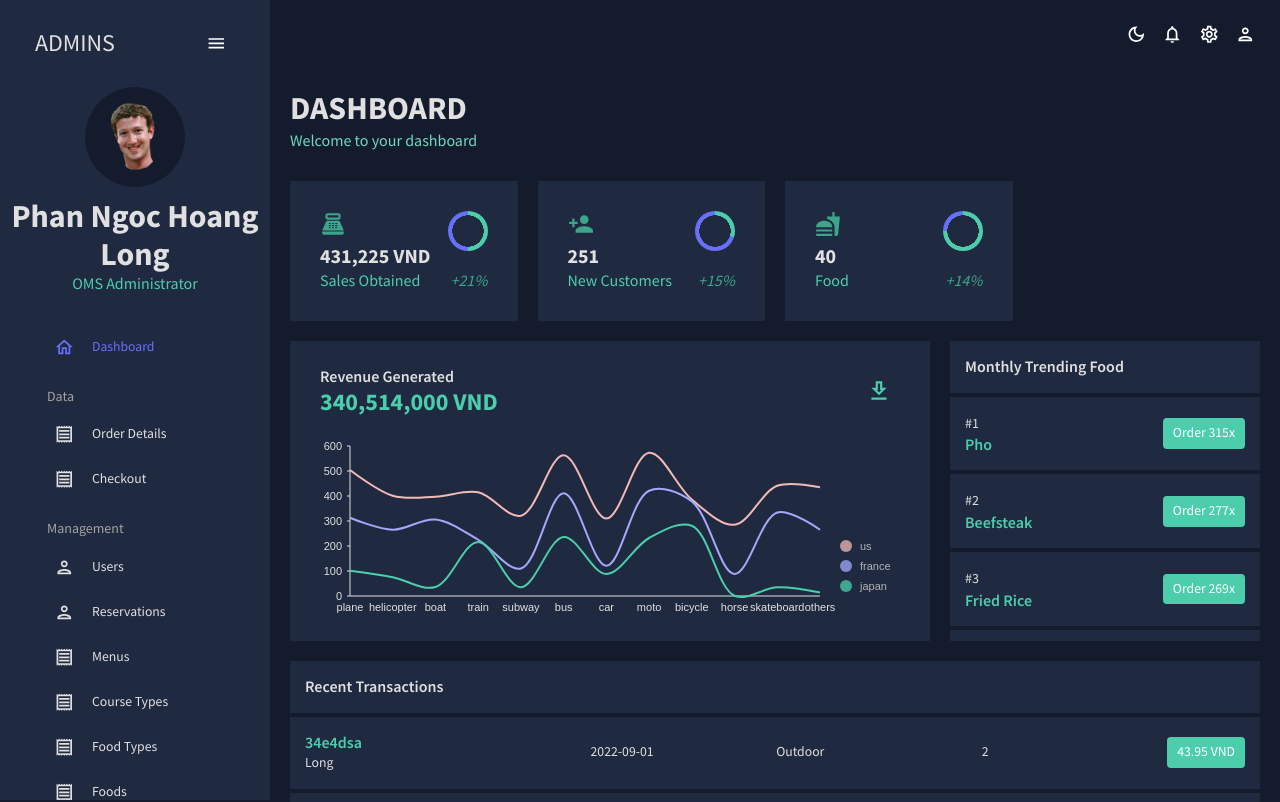
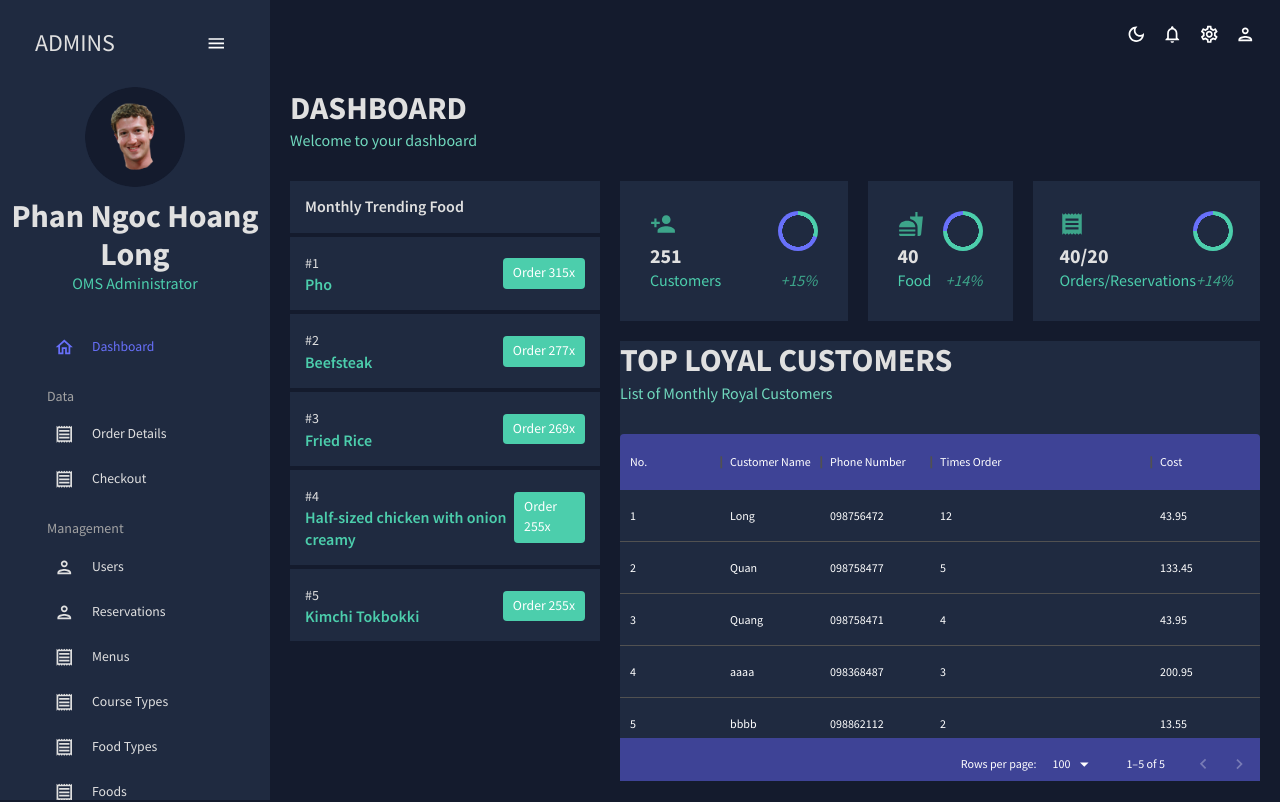
Before and after one commit to OMS-FA22SE19/FrontEndv2, a React (Create React App) app: page / in a window 1280 px wide. Shown: the top 802 px of the page. Built offline with nearby package versions, Linux system fonts and the light colour scheme; no server answers.

Commit message:
Edit dashboard

```diff
--- a/src/data/mockData.js
+++ b/src/data/mockData.js
@@ -268,68 +268,39 @@ export const mockDataInvoices = [
 
 export const mockTransactions = [
   {
-    txId: "34e4dsa",
+    id: "34e4dsa",
     user: "Long",
-    date: "2022-09-01",
-    tableType: "Outdoor",
-    numOfPeople: "2",
+    phoneNumber: "098756472",
+    quantity: "12",
     cost: "43.95",
   },
   {
-    txId: "0235dsa",
+    id: "0235dsa",
     user: "Quan",
-    date: "2022-04-01",
-    tableType: "Normal",
-    numOfPeople: "2",
+    phoneNumber: "098758477",
+    quantity: "5",
     cost: "133.45",
   },
   {
-    txId: "01e4dse",
+    id: "01e4dse",
     user: "Quang",
-    date: "2022-09-01",
-    tableType: "Normal",
-    numOfPeople: "4",
+    phoneNumber: "098758471",
+    quantity: "4",
     cost: "43.95",
   },
   {
-    txId: "51034szv",
+    id: "51034szv",
     user: "aaaa",
-    date: "2022-11-05",
-    tableType: "Dining",
-    numOfPeople: "12",
+    phoneNumber: "098368487",
+    quantity: "3",
     cost: "200.95",
   },
   {
-    txId: "0a123sb",
+    id: "0a123sb",
     user: "bbbb",
-    date: "2022-11-02",
-    tableType: "Normal",
-    numOfPeople: "2",
+    phoneNumber: "098862112",
+    quantity: "2",
     cost: "13.55",
-  },
-  {
-    txId: "01e4dsa",
-    user: "cccc",
-    date: "2021-09-01",
-    tableType: "Normal",
-    numOfPeople: "2",
-    cost: "43.95",
-  },
-  {
-    txId: "120s51a",
-    user: "eee",
-    date: "2019-04-15",
-    tableType: "Normal",
-    numOfPeople: "2",
-    cost: "24.20",
-  },
-  {
-    txId: "0315dsaa",
-    user: "ddd",
-    date: "2022-04-01",
-    tableType: "Normal",
-    numOfPeople: "2",
-    cost: "133.45",
   },
 ];
 
--- a/src/scenes/dashboard/index.jsx
+++ b/src/scenes/dashboard/index.jsx
@@ -8,7 +8,7 @@ import {
 } from "@mui/material";
 import { tokens } from "../../theme";
 import { mockTransactions, mockTrendingFood } from "../../data/mockData";
-import DownloadOutlinedIcon from "@mui/icons-material/DownloadOutlined";
+import ReceiptIcon from '@mui/icons-material/Receipt';
 import FastfoodIcon from "@mui/icons-material/Fastfood";
 import PointOfSaleIcon from "@mui/icons-material/PointOfSale";
 import PersonAddIcon from "@mui/icons-material/PersonAdd";
@@ -22,6 +22,7 @@ import ProgressCircle from "../../components/ProgressCircle";
 import axios from "axios";
 import * as React from "react";
 import { BarItem } from "@nivo/bar";
+import { DataGrid, GridToolbar } from "@mui/x-data-grid";
 
 const Dashboard = () => {
   const theme = useTheme();
@@ -39,6 +40,30 @@ const Dashboard = () => {
   React.useEffect(() => {
     fetchData();
   }, []);
+
+  const columns = [
+    {
+      field: "id",
+      headerName: "No.",
+      renderCell: (index) => index.api.getRowIndex(index.row.id) + 1,
+    },
+    { field: "user", headerName: "Customer Name" },
+    {
+      field: "phoneNumber",
+      headerName: "Phone Number",
+      flex: 1,
+    },
+    {
+      field: "quantity",
+      headerName: "Times Order",
+      flex: 2,
+    },
+    {
+      field: "cost",
+      headerName: "Cost",
+      flex: 1,
+    },
+  ];
 
   return (
     <Box m="20px">
@@ -58,137 +83,8 @@ const Dashboard = () => {
       >
         {/* ROW 1 */}
         <Box
-          gridColumn="span 3"
-          backgroundColor={colors.primary[400]}
-          display="flex"
-          alignItems="center"
-          justifyContent="center"
-        >
-          <StatBox
-            title="431,225 VND"
-            subtitle="Sales Obtained"
-            progress="0.50"
-            increase="+21%"
-            icon={
-              <PointOfSaleIcon
-                sx={{ color: colors.greenAccent[600], fontSize: "26px" }}
-              />
-            }
-          />
-        </Box>
-        <Box
-          gridColumn="span 3"
-          backgroundColor={colors.primary[400]}
-          display="flex"
-          alignItems="center"
-          justifyContent="center"
-        >
-          {/* <StatBox
-            title={newCustomers.customers}
-            subtitle="New Customers"
-            progress="0.30"
-            increase={"+" + newCustomers.increase}
-            icon={
-              <PersonAddIcon
-                sx={{ color: colors.greenAccent[600], fontSize: "26px" }}
-              />
-            }
-          /> */}
-          <StatBox
-            title="251"
-            subtitle="New Customers"
-            progress="0.30"
-            increase="+15%"
-            icon={
-              <PersonAddIcon
-                sx={{ color: colors.greenAccent[600], fontSize: "26px" }}
-              />
-            }
-          />
-        </Box>
-        <Box
-          gridColumn="span 3"
-          backgroundColor={colors.primary[400]}
-          display="flex"
-          alignItems="center"
-          justifyContent="center"
-        >
-          <StatBox
-            title="40"
-            subtitle="Food"
-            progress="0.75"
-            increase="+14%"
-            icon={
-              <FastfoodIcon
-                sx={{ color: colors.greenAccent[600], fontSize: "26px" }}
-              />
-            }
-          />
-        </Box>
-        {/* <Box
-          gridColumn="span 3"
-          backgroundColor={colors.primary[400]}
-          display="flex"
-          alignItems="center"
-          justifyContent="center"
-        >
-          <StatBox
-            title="1,325,134"
-            subtitle="Traffic Received"
-            progress="0.80"
-            increase="+43%"
-            icon={
-              <TrafficIcon
-                sx={{ color: colors.greenAccent[600], fontSize: "26px" }}
-              />
-            }
-          />
-        </Box> */}
-
-        {/* ROW 2 */}
-        <Box
-          gridColumn="span 8"
-          gridRow="span 2"
-          backgroundColor={colors.primary[400]}
-        >
-          <Box
-            mt="25px"
-            p="0 30px"
-            display="flex "
-            justifyContent="space-between"
-            alignItems="center"
-          >
-            <Box>
-              <Typography
-                variant="h5"
-                fontWeight="600"
-                color={colors.grey[100]}
-              >
-                Revenue Generated
-              </Typography>
-              <Typography
-                variant="h3"
-                fontWeight="bold"
-                color={colors.greenAccent[500]}
-              >
-                340,514,000 VND
-              </Typography>
-            </Box>
-            <Box>
-              <IconButton>
-                <DownloadOutlinedIcon
-                  sx={{ fontSize: "26px", color: colors.greenAccent[500] }}
-                />
-              </IconButton>
-            </Box>
-          </Box>
-          <Box height="250px" m="-20px 0 0 0">
-            <LineChart isDashboard={true} />
-          </Box>
-        </Box>
-        <Box
           gridColumn="span 4"
-          gridRow="span 2"
+          gridRow="span 3"
           backgroundColor={colors.primary[400]}
           overflow="auto"
         >
@@ -236,85 +132,175 @@ const Dashboard = () => {
             </Box>
           ))}
         </Box>
+        {/* <Box
+          gridColumn="span 3"
+          backgroundColor={colors.primary[400]}
+          display="flex"
+          alignItems="center"
+          justifyContent="center"
+        >
+          <StatBox
+            title="431,225 VND"
+            subtitle="Sales Obtained"
+            progress="0.50"
+            increase="+21%"
+            icon={
+              <PointOfSaleIcon
+                sx={{ color: colors.greenAccent[600], fontSize: "26px" }}
+              />
+            }
+          />
+        </Box> */}
+        <Box
+          gridColumn="span 3"
+          backgroundColor={colors.primary[400]}
+          display="flex"
+          alignItems="center"
+          justifyContent="center"
+        >
+          {/* <StatBox
+            title={newCustomers.customers}
+            subtitle="New Customers"
+            progress="0.30"
+            increase={"+" + newCustomers.increase}
+            icon={
+              <PersonAddIcon
+                sx={{ color: colors.greenAccent[600], fontSize: "26px" }}
+              />
+            }
+          /> */}
+          <StatBox
+            title="251"
+            subtitle="Customers"
+            progress="0.30"
+            increase="+15%"
+            icon={
+              <PersonAddIcon
+                sx={{ color: colors.greenAccent[600], fontSize: "26px" }}
+              />
+            }
+          />
+        </Box>
+        <Box
+          gridColumn="span 2"
+          backgroundColor={colors.primary[400]}
+          display="flex"
+          alignItems="center"
+          justifyContent="center"
+        >
+          <StatBox
+            title="40"
+            subtitle="Food"
+            progress="0.75"
+            increase="+14%"
+            icon={
+              <FastfoodIcon
+                sx={{ color: colors.greenAccent[600], fontSize: "26px" }}
+              />
+            }
+          />
+        </Box>
+        <Box
+          gridColumn="span 3"
+          backgroundColor={colors.primary[400]}
+          display="flex"
+          alignItems="center"
+          justifyContent="center"
+        >
+          <StatBox
+            title="40/20"
+            subtitle="Orders/Reservations"
+            progress="0.75"
+            increase="+14%"
+            icon={
+              <ReceiptIcon
+                sx={{ color: colors.greenAccent[600], fontSize: "26px" }}
+              />
+            }
+          />
+        </Box>
+        {/* <Box
+          gridColumn="span 3"
+          backgroundColor={colors.primary[400]}
+          display="flex"
+          alignItems="center"
+          justifyContent="center"
+        >
+          <StatBox
+            title="1,325,134"
+            subtitle="Traffic Received"
+            progress="0.80"
+            increase="+43%"
+            icon={
+              <TrafficIcon
+                sx={{ color: colors.greenAccent[600], fontSize: "26px" }}
+              />
+            }
+          />
+        </Box> */}
+
+        {/* ROW 2 */}
+        {/* <Box
+          gridColumn="span 8"
+          gridRow="span 2"
+          backgroundColor={colors.primary[400]}
+        >
+          <Box
+            mt="25px"
+            p="0 30px"
+            display="flex "
+            justifyContent="space-between"
+            alignItems="center"
+          >
+          </Box>
+        </Box> */}
 
         {/* ROW 3 */}
         <Box
-          gridColumn="span 12"
-          gridRow="span 2"
+          gridColumn="span 8"
+          height="55vh"
           backgroundColor={colors.primary[400]}
           overflow="auto"
         >
+          <Header title="TOP LOYAL CUSTOMERS" subtitle="List of Monthly Royal Customers" />
           <Box
-            xs={5} md={5}
+            m="5px 0 0 0"
             display="flex"
-            justifyContent="space-between"
             alignItems="center"
             borderBottom={`4px solid ${colors.primary[500]}`}
             colors={colors.grey[100]}
-            p="15px"
+            height="45vh"
+            sx={{
+              "& .MuiDataGrid-root": {
+                border: "none",
+              },
+              "& .MuiDataGrid-cell": {
+                borderBottom: "none",
+              },
+              "& .name-column--cell": {
+                color: colors.greenAccent[300],
+              },
+              "& .MuiDataGrid-columnHeaders": {
+                backgroundColor: colors.blueAccent[700],
+                borderBottom: "none",
+              },
+              "& .MuiDataGrid-virtualScroller": {
+                backgroundColor: colors.primary[400],
+              },
+              "& .MuiDataGrid-footerContainer": {
+                borderTop: "none",
+                backgroundColor: colors.blueAccent[700],
+              },
+              "& .MuiCheckbox-root": {
+                color: `${colors.greenAccent[200]} !important`,
+              },
+              "& .MuiDataGrid-toolbarContainer .MuiButton-text": {
+                color: `${colors.grey[100]} !important`,
+              },
+            }}
           >
-            <Typography color={colors.grey[100]} variant="h5" fontWeight="600">
-              Recent Transactions
-            </Typography>
+            <DataGrid rows={mockTransactions} columns={columns} />
           </Box>
-          {mockTransactions.map((transaction, i) => (
-            <Box
-              key={`${transaction.txId}-${i}`}
-              display="flex"
-              justifyContent="space-between"
-              alignItems="center"
-              borderBottom={`4px solid ${colors.primary[500]}`}
-              p="15px"
-            >
-              <Box
-                sx={{
-                  width: 200,
-                }}
-              >
-                <Typography
-                  color={colors.greenAccent[500]}
-                  variant="h5"
-                  fontWeight="600"
-                >
-                  {transaction.txId}
-                </Typography>
-                <Typography color={colors.grey[100]}>
-                  {transaction.user}
-                </Typography>
-              </Box>
-              <Box
-                sx={{
-                  width: 100,
-                }}
-                color={colors.grey[100]}
-              >
-                {transaction.date}
-              </Box>
-              <Box
-                sx={{
-                  width: 120,
-                }}
-                color={colors.grey[100]}
-              >
-                {transaction.tableType}
-              </Box>
-              <Box
-                sx={{
-                  width: 100,
-                }}
-                color={colors.grey[100]}
-              >
-                {transaction.numOfPeople}
-              </Box>
-              <Box
-                backgroundColor={colors.greenAccent[500]}
-                p="5px 10px"
-                borderRadius="4px"
-              >
-                {transaction.cost} VND
-              </Box>
-            </Box>
-          ))}
         </Box>
         {/* <Box
           gridColumn="span 4"
```
Also changed, not shown: src/scenes/global/Sidebar.jsx (+0 -64 lines), src/scenes/orderDetails/index.jsx (+1 -21 lines).
